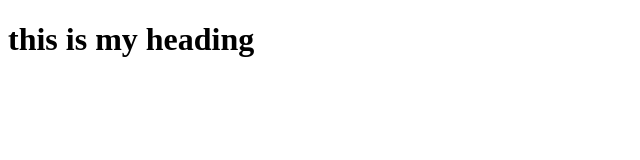
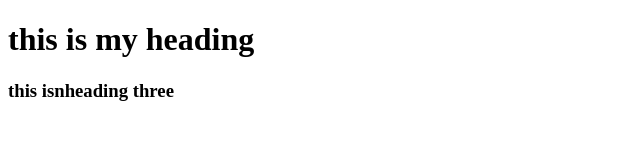
Before and after one commit to mehedihasanjibon/first-project, a plain HTML site: page index.html in a window 1280 px wide. Shown: the whole page, without its empty margins (0-640 px from the left). Drawn offline with Linux system fonts and the light colour scheme.

Commit message:
this is heading three

```diff
--- a/index.html
+++ b/index.html
@@ -8,5 +8,6 @@
 </head>
 <body>
     <h1>this is my heading</h1>
+    <h3>this isnheading three</h3>
 </body>
 </html>
```
